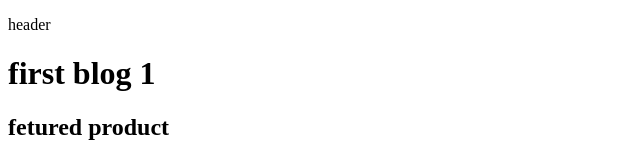
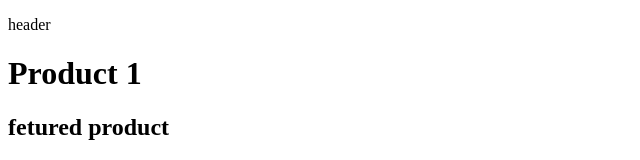
Before and after one commit to prathameshvpawale/hello-world, a Next.js app: page /products/1 in a window 1280 px wide. Shown: the top 160 px of the page, without its empty margins (0-640 px from the left). Built offline with nearby package versions, Linux system fonts and the light colour scheme.

Commit message:
dynamic metadata

```diff
--- a/src/app/products/[productid]/page.tsx
+++ b/src/app/products/[productid]/page.tsx
@@ -1,9 +1,17 @@
-export default function ProductDetails({ params, }: {
-    params: { productid: string }
-})
+import { Metadata } from "next";
 
-{
-    return <h1> first blog  {params.productid}
+type Props = {
+    params: {
+        productid: string;
+    };
+};
 
-    </h1>
+export const generateMetadata = ({ params }: Props): Metadata => {
+    return {
+        title: `Product ${params.productid}`
+    };
+};
+
+export default function ProductDetails({ params }: Props) {
+    return <h1>Product {params.productid}</h1>;
 }
```
